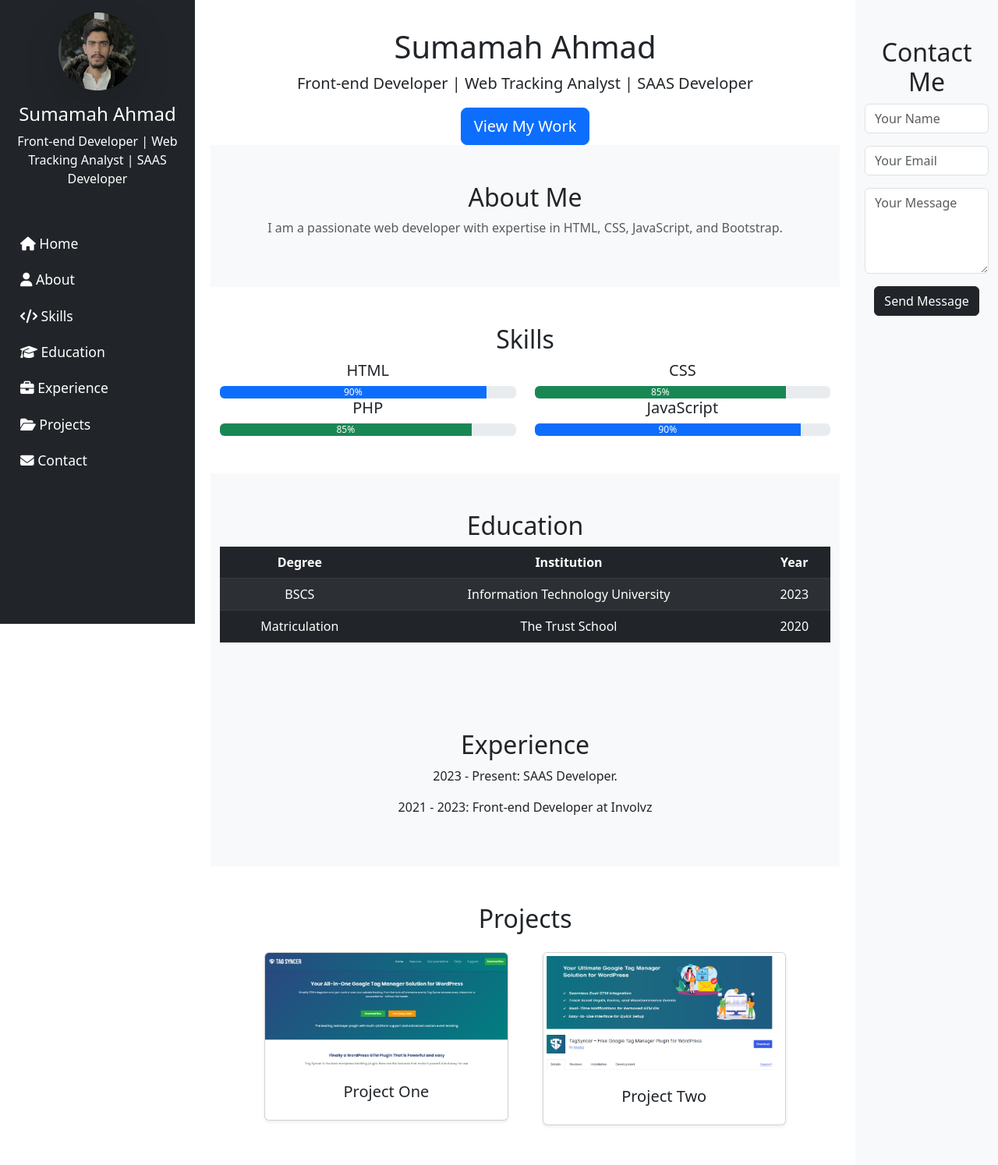
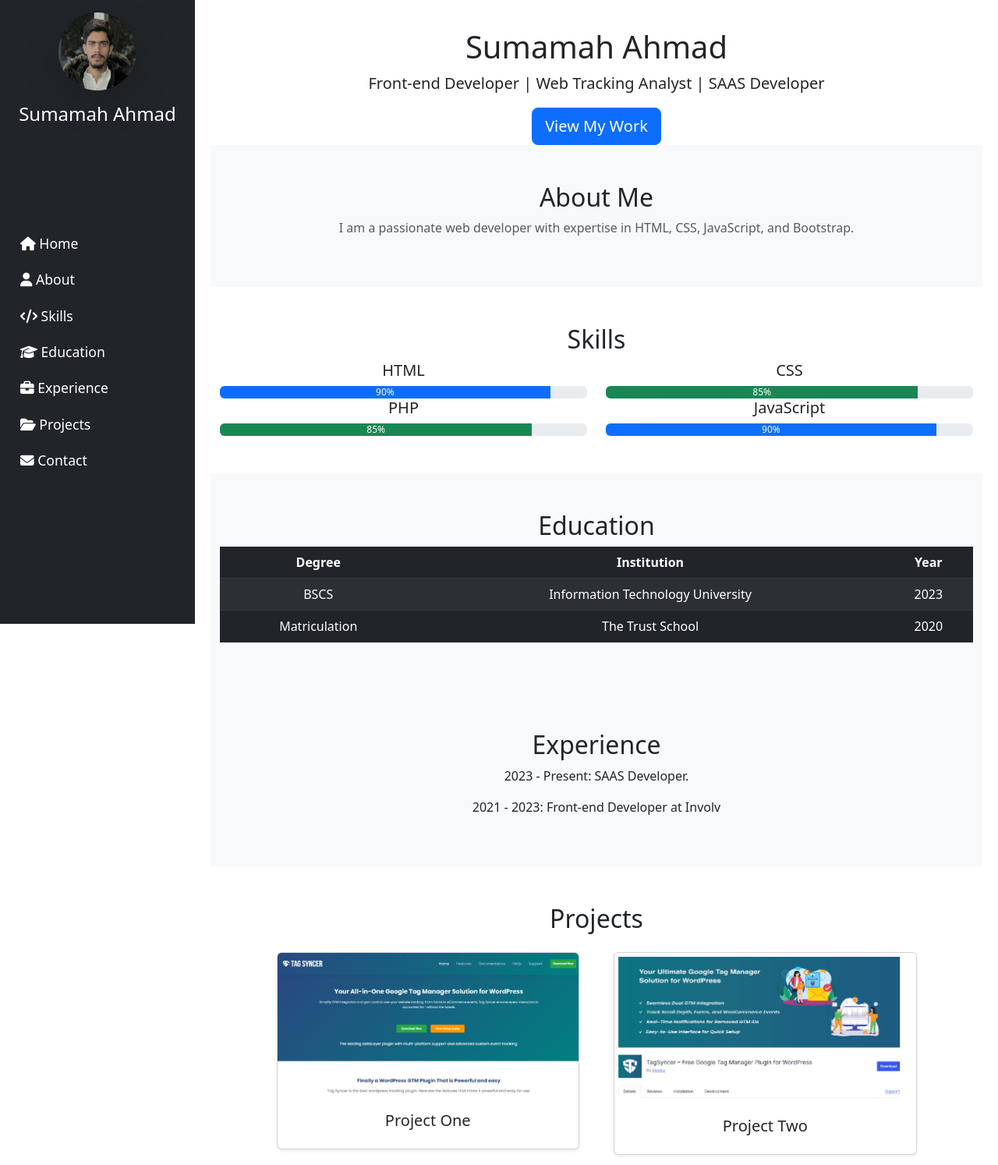
Before and after one commit to Sumamah44/Portfolio, a plain HTML site: page index.html in a window 1280 px wide. Shown: the top 1494 px of the page at 78% size. Drawn offline with nearby package versions, Linux system fonts and the light colour scheme.

Commit message:
Update index.html

```diff
--- a/index.html
+++ b/index.html
@@ -6,7 +6,7 @@
     <title>Personal Portfolio</title>
     <link rel="stylesheet" href="styles.css">
     <link href="https://cdn.jsdelivr.net/npm/bootstrap@5.3.0/dist/css/bootstrap.min.css" rel="stylesheet">
-    <link rel="stylesheet" href="https://cdnjs.cloudflare.com/ajax/libs/font-awesome/6.4.2/css/all.min.css">
+    <script src="https://kit.fontawesome.com/a076d05399.js" crossorigin="anonymous"></script>
 </head>
 <body>
 
@@ -16,7 +16,7 @@
             <div class="profile text-center p-3">
                 <img src="images/profile.jpg" class="img-fluid rounded-circle shadow-lg" id="profile-pic" alt="Profile Picture">
                 <h4 class="mt-3">Sumamah Ahmad</h4>
-                <p class="text-white">Front-end Developer | Web Tracking Analyst | SAAS Developer</p>
+                <p class="text-muted">Front-end Developer | Web Tracking Analyst | SAAS Developer</p>
             </div>
             <nav class="nav flex-column p-3">
                 <a class="nav-link text-white" href="#home"><i class="fas fa-home"></i> Home</a>
@@ -105,7 +105,7 @@
                 <div class="container">
                     <h2>Experience</h2>
                     <p>2023 - Present: SAAS Developer.</p>
-                    <p>2021 - 2023: Front-end Developer at Involvz</p>
+                    <p>2021 - 2023: Front-end Developer at Involv</p>
                </div>
             </section>
 
@@ -129,7 +129,6 @@
                                 </div>
                             </div>
                         </div>
-                        </div>
                     </div>
                 </div>
             </section>
```
